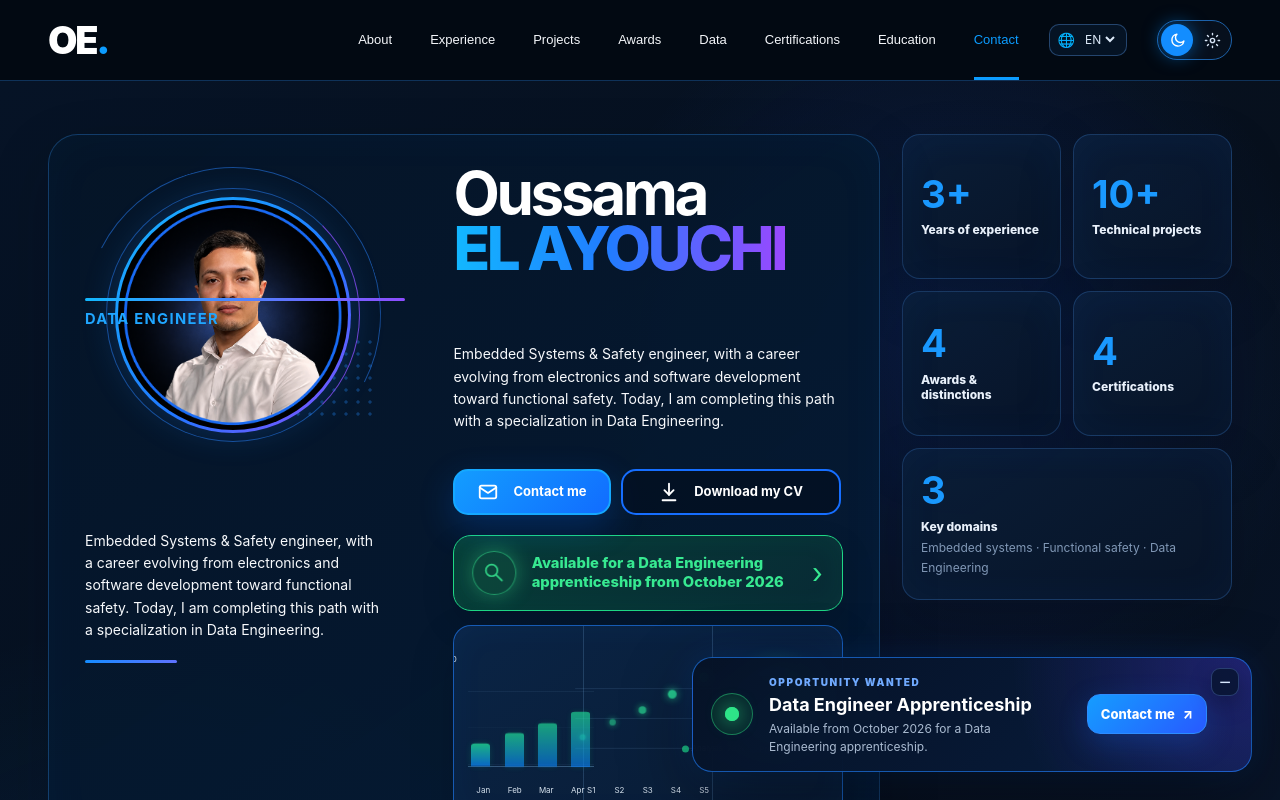
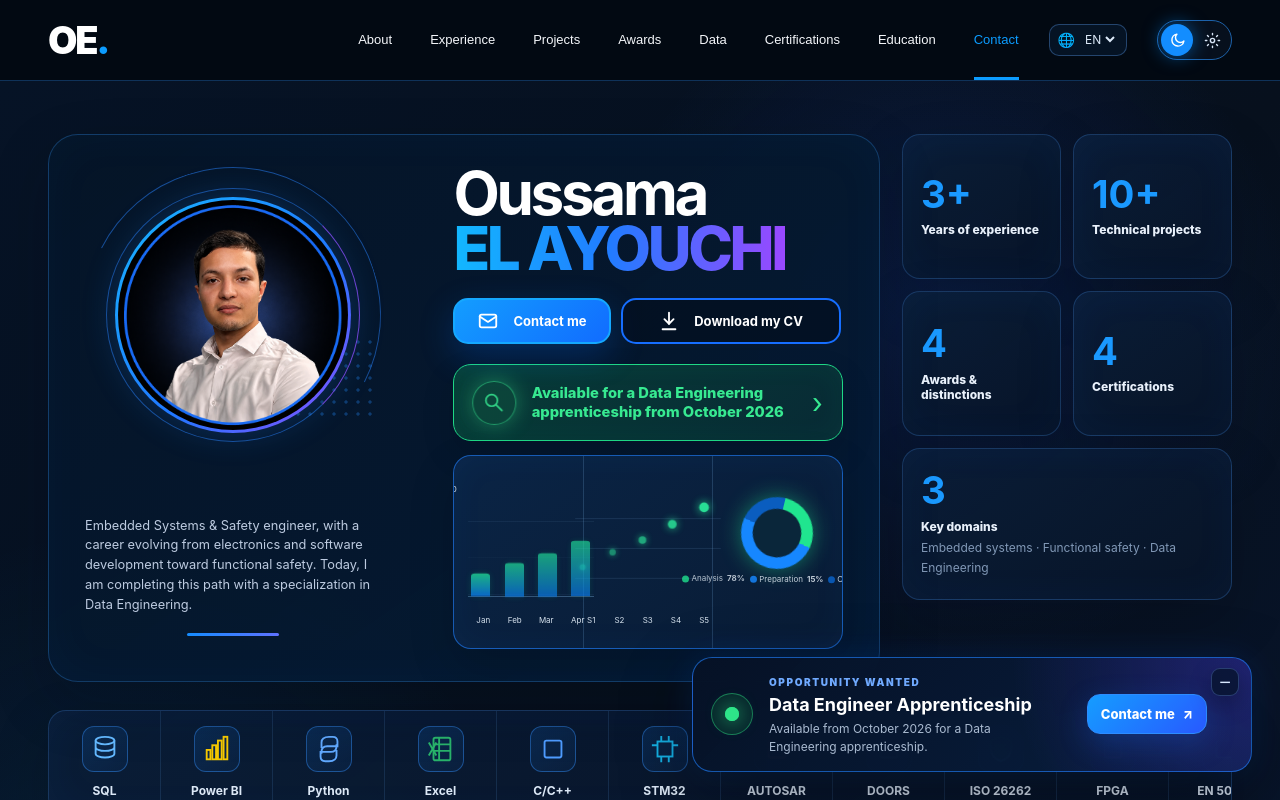
Before and after one commit to Oelayouchi/portfolio, a Next.js app: page / in a window 1280 px wide. Shown: the top 800 px of the page. Built offline with nearby package versions, Linux system fonts and the light colour scheme.

Commit message:
fix: clean desktop hero layout without overlap

```diff
--- a/app/home-layout-fix.css
+++ b/app/home-layout-fix.css
@@ -1,127 +1,24 @@
 /* Final home hero layout for the fused introduction card. */
-
-.homeHeroMain {
-  display:grid!important;
-  grid-template-columns:minmax(0,1fr) minmax(300px,330px)!important;
-  gap:22px!important;
-  align-items:start!important;
-}
-
-.homeHeroMain > .homeFusedHero,
-.homeHeroMain > .homeHighlights {
-  min-width:0!important;
-  width:100%!important;
-  height:auto!important;
-  margin:0!important;
-  align-self:start!important;
-}
-
-/* Desktop: portrait first, Data Engineer presentation directly below it. */
-.homeFusedHero {
-  grid-template-columns:minmax(270px,330px) minmax(0,1fr)!important;
-  align-items:start!important;
-  gap:clamp(28px,3vw,46px)!important;
-  min-height:0!important;
-  padding:32px 36px!important;
-}
-
-.homeFusedPortraitWrap {
-  width:min(100%,320px)!important;
-  max-width:320px!important;
-  margin-inline:auto!important;
-}
-
-.homeFusedPortrait {
-  width:80%!important;
-  max-width:255px!important;
-}
-
-.homeFusedCopy {
-  display:flex!important;
-  min-width:0!important;
-  flex-direction:column!important;
-  justify-content:flex-start!important;
-  align-items:flex-start!important;
-}
-
-.homeFusedCopy h1 {
-  width:100%!important;
-  margin:0!important;
-  font-size:clamp(48px,4.7vw,76px)!important;
-  line-height:.91!important;
-}
-
-.homeFusedFirst,
-.homeFusedLast {
-  max-width:100%!important;
-}
-
-.homeFusedLast { white-space:nowrap!important; }
-.homeFusedLine { margin:18px 0 10px!important; }
-.homeFusedRole { font-size:clamp(14px,1.15vw,18px)!important; }
-.homeFusedCopy > p {
-  max-width:660px!important;
-  margin-top:13px!important;
-  font-size:clamp(12px,1vw,15px)!important;
-  line-height:1.55!important;
-}
-.homeFusedActions { width:100%!important; margin-top:18px!important; gap:10px!important; }
-.homeFusedActions .button { min-height:46px!important; }
-.availabilityV2Wrap { width:100%!important; margin-top:16px!important; padding-top:0!important; }
-
-/* On wide desktop, move role + presentation below the portrait while keeping actions/content in the right column. */
-@media (min-width:1181px) {
-  .homeFusedHero { grid-template-rows:auto auto!important; }
-  .homeFusedPortraitWrap { grid-column:1!important; grid-row:1!important; }
-  .homeFusedCopy { display:grid!important; grid-template-columns:1fr!important; grid-column:2!important; grid-row:1 / span 2!important; align-content:start!important; }
-  .homeFusedCopy h1 { grid-row:1!important; }
-  .homeFusedLine,
-  .homeFusedRole,
-  .homeFusedCopy > p { position:relative!important; left:calc(-330px - clamp(28px,3vw,46px))!important; width:320px!important; max-width:320px!important; }
-  .homeFusedLine { margin-top:22px!important; }
-  .homeFusedRole { margin-top:0!important; }
-  .homeFusedCopy > p { margin-top:12px!important; }
-  .homeFusedActions { margin-top:22px!important; }
-}
-
-.homeHighlights {
-  display:grid!important;
-  grid-template-columns:1fr 1fr!important;
-  grid-template-rows:repeat(2,145px) 152px!important;
-  gap:12px!important;
-  align-content:start!important;
-}
-.homeHighlightCard { min-height:0!important; height:100%!important; padding:18px!important; }
-.homeHighlightCard:nth-child(5) { grid-column:1/-1!important; }
-.homeHighlightCard strong { font-size:clamp(30px,3vw,42px)!important; }
-
-.homeStageList a { position:relative; transition:transform 180ms ease,border-color 180ms ease,background 180ms ease,box-shadow 180ms ease!important; will-change:transform; }
-.homeStageList a:hover,.homeStageList a:focus-visible { transform:translateY(-5px)!important; border-color:#168cff!important; background:linear-gradient(150deg,rgba(12,38,72,.96),rgba(8,26,50,.96))!important; box-shadow:0 10px 22px rgba(0,119,255,.16)!important; outline:none; }
-
-@media (max-width:1180px) and (min-width:761px) {
-  .homeHeroMain { grid-template-columns:1fr!important; }
-  .homeFusedHero { grid-template-columns:minmax(250px,300px) minmax(0,1fr)!important; gap:28px!important; padding:28px 30px!important; }
-  .homeFusedPortraitWrap { width:min(100%,290px)!important; }
-  .homeFusedPortrait { width:80%!important; max-width:230px!important; }
-  .homeFusedCopy h1 { font-size:clamp(46px,6vw,68px)!important; }
-  .homeHighlights { height:auto!important; grid-template-columns:repeat(5,minmax(0,1fr))!important; grid-template-rows:120px!important; }
-  .homeHighlightCard:nth-child(5) { grid-column:auto!important; }
-}
-
-@media (max-width:760px) {
-  .homeHeroMain { grid-template-columns:1fr!important; gap:16px!important; }
-  .homeFusedHero { grid-template-columns:1fr!important; gap:12px!important; padding:22px 16px 18px!important; text-align:center!important; }
-  .homeFusedPortraitWrap { width:min(62vw,235px)!important; max-width:235px!important; }
-  .homeFusedPortrait { width:80%!important; max-width:none!important; }
-  .homeFusedCopy { align-items:center!important; }
-  .homeFusedCopy h1 { align-items:center!important; font-size:clamp(36px,11.8vw,54px)!important; }
-  .homeFusedLast { white-space:nowrap!important; }
-  .homeFusedCopy > p { max-width:540px!important; }
-  .homeFusedActions { justify-content:center!important; }
-  .availabilityV2Wrap { margin-top:18px!important; }
-  .homeHighlights { height:auto!important; grid-template-columns:1fr 1fr!important; grid-template-rows:none!important; }
-  .homeHighlightCard { height:auto!important; }
-  .homeHighlightCard:nth-child(5) { grid-column:1/-1!important; }
-}
-
-@media (max-width:430px) { .homeFusedPortraitWrap { width:min(60vw,215px)!important; } }
+.homeHeroMain{display:grid!important;grid-template-columns:minmax(0,1fr) minmax(300px,330px)!important;gap:22px!important;align-items:start!important}
+.homeHeroMain>.homeFusedHero,.homeHeroMain>.homeHighlights{min-width:0!important;width:100%!important;height:auto!important;margin:0!important;align-self:start!important}
+.homeFusedHero{grid-template-columns:minmax(270px,330px) minmax(0,1fr)!important;align-items:start!important;gap:clamp(28px,3vw,46px)!important;min-height:0!important;padding:32px 36px!important}
+.homeFusedLeft{display:flex;flex-direction:column;align-items:center;min-width:0}
+.homeFusedPortraitWrap{width:min(100%,320px)!important;max-width:320px!important;margin-inline:auto!important}
+.homeFusedPortrait{width:80%!important;max-width:255px!important}
+.homeFusedIntro{width:min(100%,320px);margin-top:10px;text-align:left}
+.homeFusedIntro .homeFusedLine{margin:0 0 10px!important}
+.homeFusedIntro .homeFusedRole{display:block;font-size:clamp(14px,1.15vw,18px)!important}
+.homeFusedIntro p{margin:12px 0 0;color:#bdcbe0;font-size:clamp(12px,1vw,15px);line-height:1.55}
+.homeFusedMobileIntro{display:none}
+.homeFusedCopy{display:flex!important;min-width:0!important;flex-direction:column!important;justify-content:flex-start!important;align-items:flex-start!important}
+.homeFusedCopy h1{width:100%!important;margin:0!important;font-size:clamp(48px,4.7vw,76px)!important;line-height:.91!important}
+.homeFusedFirst,.homeFusedLast{max-width:100%!important}.homeFusedLast{white-space:nowrap!important}
+.homeFusedActions{width:100%!important;margin-top:22px!important;gap:10px!important}.homeFusedActions .button{min-height:46px!important}
+.availabilityV2Wrap{width:100%!important;margin-top:16px!important;padding-top:0!important}
+.homeHighlights{display:grid!important;grid-template-columns:1fr 1fr!important;grid-template-rows:repeat(2,145px) 152px!important;gap:12px!important;align-content:start!important}
+.homeHighlightCard{min-height:0!important;height:100%!important;padding:18px!important}.homeHighlightCard:nth-child(5){grid-column:1/-1!important}.homeHighlightCard strong{font-size:clamp(30px,3vw,42px)!important}
+.homeStageList a{position:relative;transition:transform 180ms ease,border-color 180ms ease,background 180ms ease,box-shadow 180ms ease!important;will-change:transform}.homeStageList a:hover,.homeStageList a:focus-visible{transform:translateY(-5px)!important;border-color:#168cff!important;background:linear-gradient(150deg,rgba(12,38,72,.96),rgba(8,26,50,.96))!important;box-shadow:0 10px 22px rgba(0,119,255,.16)!important;outline:none}
+html[data-theme='light'] .homeFusedIntro p{color:#53677e}
+@media(max-width:1180px) and (min-width:761px){.homeHeroMain{grid-template-columns:1fr!important}.homeFusedHero{grid-template-columns:minmax(250px,300px) minmax(0,1fr)!important;gap:28px!important;padding:28px 30px!important}.homeFusedPortraitWrap{width:min(100%,290px)!important}.homeFusedPortrait{width:80%!important;max-width:230px!important}.homeFusedIntro{width:min(100%,290px)}.homeFusedCopy h1{font-size:clamp(46px,6vw,68px)!important}.homeHighlights{height:auto!important;grid-template-columns:repeat(5,minmax(0,1fr))!important;grid-template-rows:120px!important}.homeHighlightCard:nth-child(5){grid-column:auto!important}}
+@media(max-width:760px){.homeHeroMain{grid-template-columns:1fr!important;gap:16px!important}.homeFusedHero{grid-template-columns:1fr!important;gap:12px!important;padding:22px 16px 18px!important;text-align:center!important}.homeFusedLeft{display:block}.homeFusedPortraitWrap{width:min(62vw,235px)!important;max-width:235px!important}.homeFusedPortrait{width:80%!important;max-width:none!important}.homeFusedIntro{display:none}.homeFusedMobileIntro{display:flex;flex-direction:column;align-items:center;width:100%}.homeFusedMobileIntro .homeFusedLine{width:38px;height:2px;margin:15px 0 9px!important}.homeFusedMobileIntro .homeFusedRole{font-size:14px;letter-spacing:.1em}.homeFusedMobileIntro p{max-width:540px;margin:13px 0 0;color:#bdcbe0;font-size:13px;line-height:1.58}.homeFusedCopy{align-items:center!important}.homeFusedCopy h1{align-items:center!important;font-size:clamp(36px,11.8vw,54px)!important}.homeFusedLast{white-space:nowrap!important}.homeFusedActions{justify-content:center!important}.availabilityV2Wrap{margin-top:18px!important}.homeHighlights{height:auto!important;grid-template-columns:1fr 1fr!important;grid-template-rows:none!important}.homeHighlightCard{height:auto!important}.homeHighlightCard:nth-child(5){grid-column:1/-1!important}html[data-theme='light'] .homeFusedMobileIntro p{color:#53677e}}
+@media(max-width:430px){.homeFusedPortraitWrap{width:min(60vw,215px)!important}}
```
